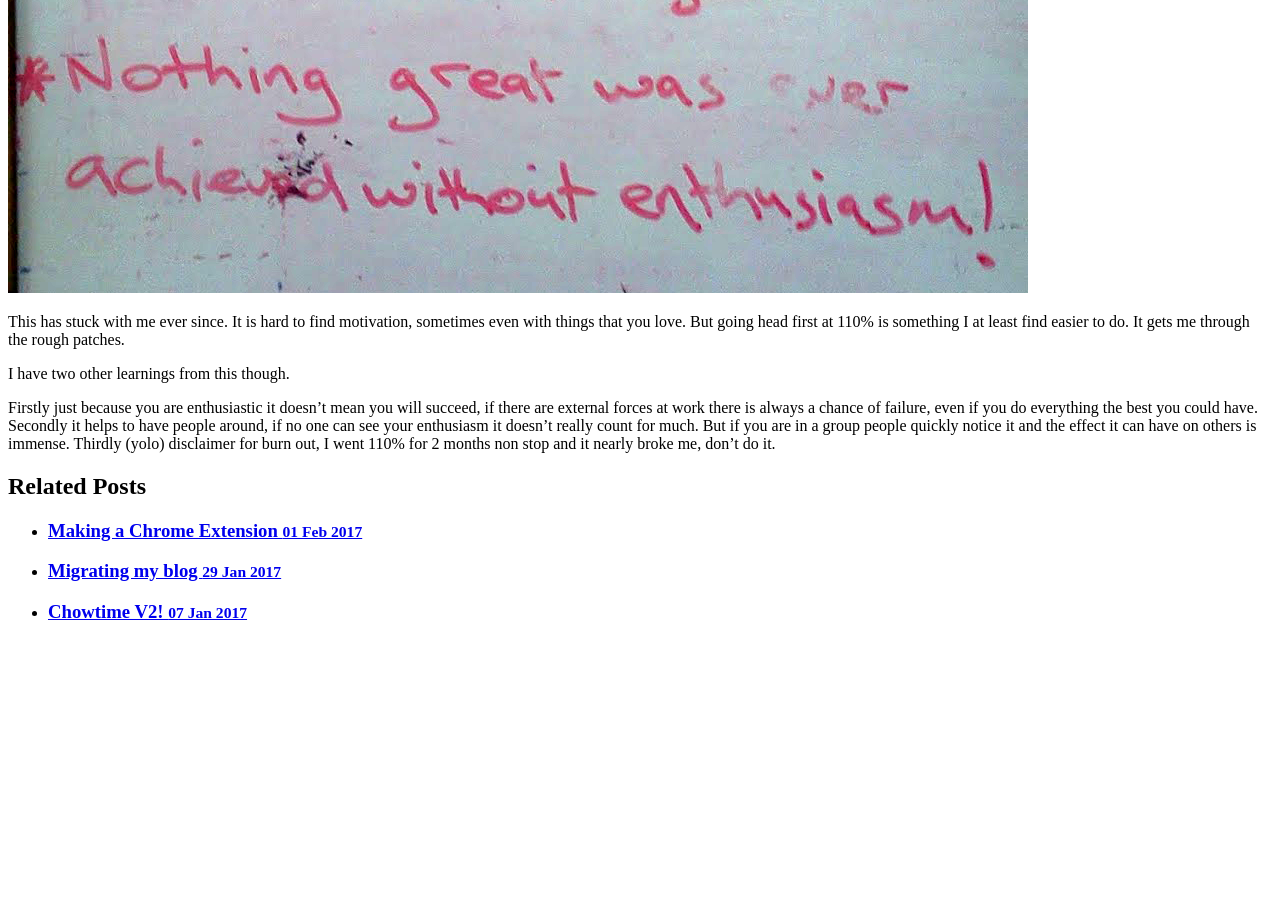
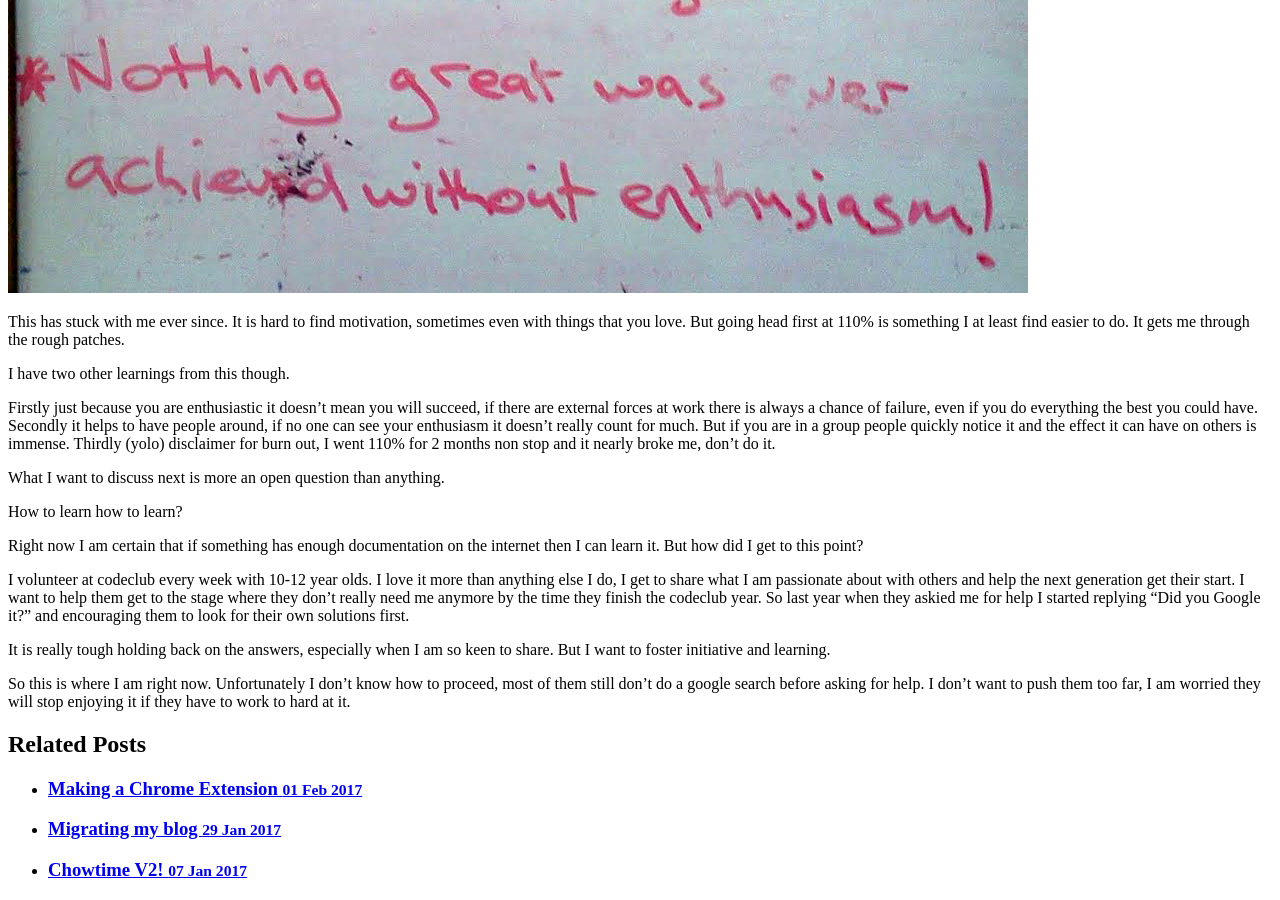
Before and after one commit to foopod/blog-2.0, a Jekyll site: the page built from _posts/2017-02-07-self-taught.md, in a window 1280 px wide and 900 px high, scrolled down 1206 px. Built offline with Jekyll 4.4.1, drawn with Linux system fonts in a browser that asks for light colours; nearby versions of some CDN libraries; some web fonts are replaced; before the commit the page ends 1848 px from its top, so only the background shows below that.

Commit message:
Update 2017-02-07-self-taught.md

```diff
--- a/_posts/2017-02-07-self-taught.md
+++ b/_posts/2017-02-07-self-taught.md
@@ -23,3 +23,15 @@ This has stuck with me ever since. It is hard to find motivation, sometimes even
 I have two other learnings from this though.
 
 Firstly just because you are enthusiastic it doesn't mean you will succeed, if there are external forces at work there is always a chance of failure, even if you do everything the best you could have. Secondly it helps to have people around, if no one can see your enthusiasm it doesn't really count for much. But if you are in a group people quickly notice it and the effect it can have on others is immense. Thirdly (yolo) disclaimer for burn out, I went 110% for 2 months non stop and it nearly broke me, don't do it.
+
+What I want to discuss next is more an open question than anything.
+
+How to learn how to learn?
+
+Right now I am certain that if something has enough documentation on the internet then I can learn it. But how did I get to this point?
+
+I volunteer at codeclub every week with 10-12 year olds. I love it more than anything else I do, I get to share what I am passionate about with others and help the next generation get their start. I want to help them get to the stage where they don't really need me anymore by the time they finish the codeclub year. So last year when they askied me for help I started replying "Did you Google it?" and encouraging them to look for their own solutions first.
+
+It is really tough holding back on the answers, especially when I am so keen to share. But I want to foster initiative and learning.
+
+So this is where I am right now. Unfortunately I don't know how to proceed, most of them still don't do a google search before asking for help. I don't want to push them too far, I am worried they will stop enjoying it if they have to work to hard at it.
```
